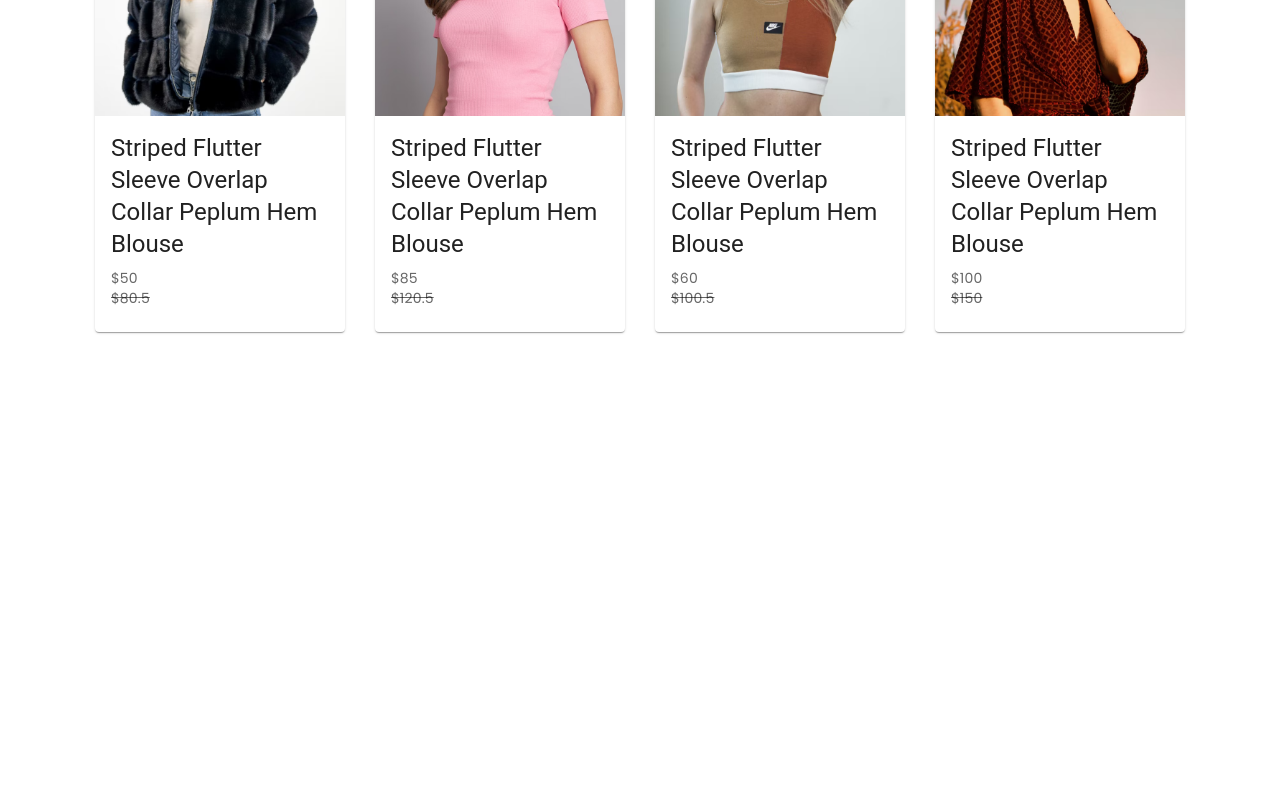
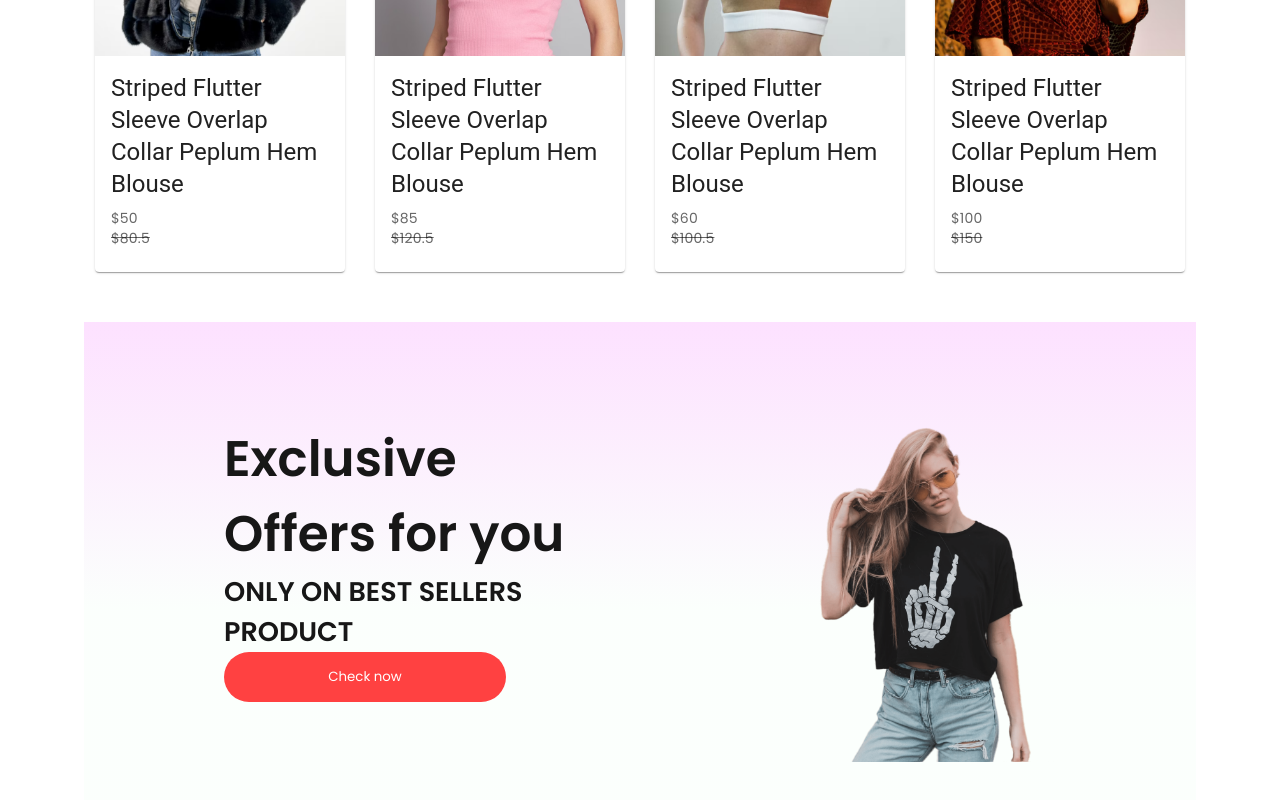
Before and after one commit to Youbraj0210/React_E-commerce, a React (Vite) app: page / in a window 1280 px wide. Shown: the part 1254-2054 px from the top of the page. Before the commit the page ends 1617 px from the top, so only its background shows below. Built offline with nearby package versions, Linux system fonts and the light colour scheme.

Commit message:
created and added the offers component

```diff
--- a/src/Pages/Shop.jsx
+++ b/src/Pages/Shop.jsx
@@ -1,12 +1,14 @@
 import React from 'react'
 import { Hero } from '../components/Hero/Hero'
 import { Popular } from '../components/Popular/Popular'
+import { Offer } from '../components/Offers/Offer'
 
 export const Shop = () => {
   return (
     <div>
         <Hero/>
         <Popular/>
+        <Offer/>
     </div>
   )
 }
--- /dev/null
+++ b/src/components/Offers/Offer.css
@@ -0,0 +1,49 @@
+.Offer{
+    width: 65%;
+    height: 60vh;
+    display: flex;
+    margin: auto;
+    padding: 0 140px;
+    margin-bottom: 150px;
+    background: linear-gradient(180deg,#fde1ff,#e1ffea22 60%);
+    margin-top: 50px;
+}
+
+.offer-left{
+    flex: 1;
+    display: flex;
+    flex-direction: column;
+    justify-content: center;
+}
+
+.offer-left h1{
+    color: #171717;
+    font-size: 50px;
+    font-weight: 600;
+}
+
+.offer-left p{
+    color: #171717;
+    font-size: 27px;
+    font-weight: 600;
+}
+
+.offer-left button{
+    width: 282px;
+    height: 50px;
+    border-radius: 35px;
+    background-color: #ff4141;
+    color: white;border: none;
+}
+
+.offer-right{
+    flex: 1;
+    display: flex;
+    align-items: center;
+    justify-content: flex-end;
+    padding-top: 50px;
+}
+
+.offer-right img{
+    height: 350px;
+}
--- /dev/null
+++ b/src/components/Offers/Offer.jsx
@@ -0,0 +1,19 @@
+import React from 'react'
+import "./Offer.css"
+import exclusiveImg from "../assets/exclusive_image.png"
+
+export const Offer = () => {
+  return (
+    <div className='Offer'>
+        <div className="offer-left">
+            <h1>Exclusive</h1>
+            <h1>Offers for you</h1>
+            <p>ONLY ON BEST SELLERS PRODUCT</p>
+            <button>Check now</button>
+        </div>
+        <div className="offer-right">
+            <img src={exclusiveImg} alt="" />
+        </div>
+    </div>
+  )
+}
--- a/src/components/Popular/Popular.css
+++ b/src/components/Popular/Popular.css
@@ -3,7 +3,6 @@
     flex-direction: column;
     align-items: center;
     gap: 10px;
-    height: 90vh;
 }
 
 .Popular h1{
@@ -14,7 +13,7 @@
 
 .Popular hr{
     width: 200px;
-    height: 60px;
+    height: 6   px;
     border-radius: 10px;
     background: #252525;
 }
```
